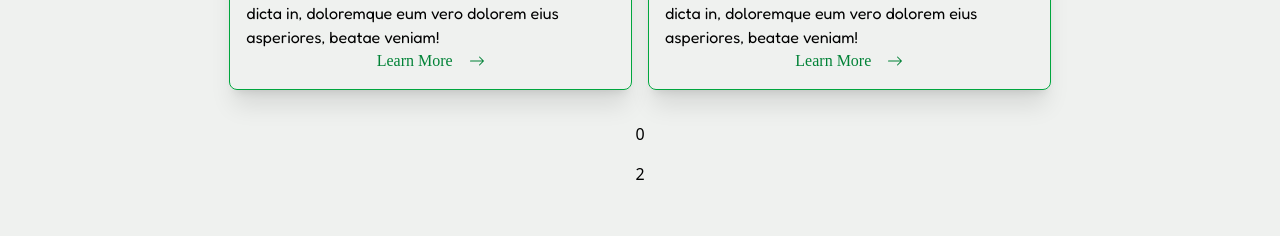
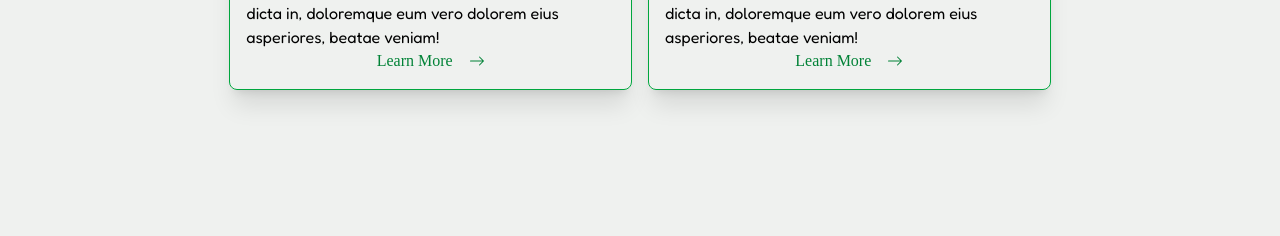
Before and after one commit to Putu-Bagus-Arjawa/DonateNatureReactTailwindWebsite, a React (Vite) app: page / in a window 1280 px wide. Shown: the part 2080-2316 px from the top of the page. Built offline with nearby package versions, Linux system fonts and the light colour scheme; a web font is replaced by a local one.

Commit message:
remove temporaly item that's shows changes when the button next and prev is clicked

```diff
--- a/src/components/Programs.tsx
+++ b/src/components/Programs.tsx
@@ -98,9 +98,6 @@ const Programs = () => {
             </div>
             <button  onClick={()=>handleNext()}><MdNavigateNext/></button>
         </div>
-        <div>{curIdx}</div>
-        <div>{view}</div>
-
     </div>
   )
 }
```
